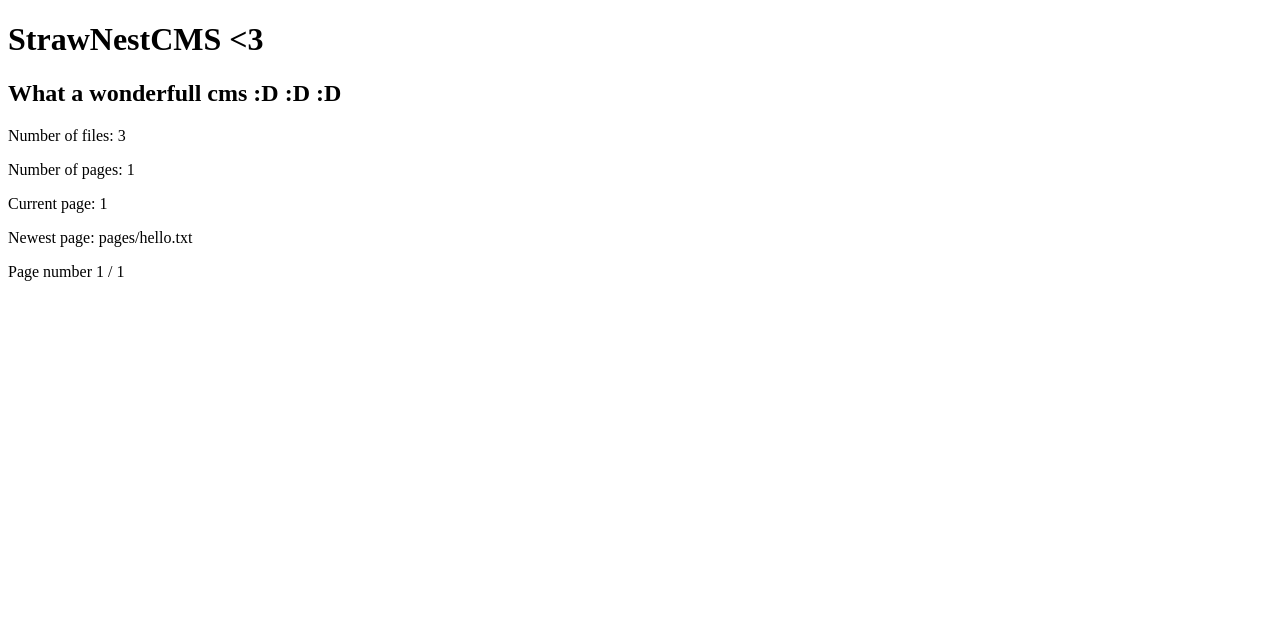
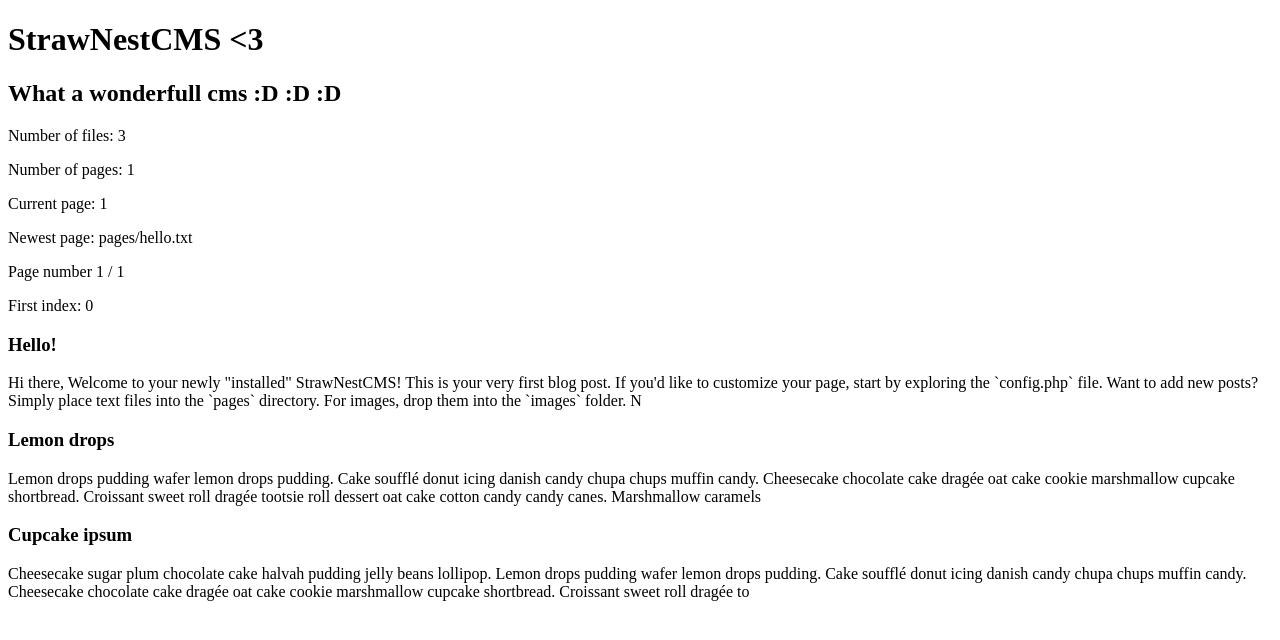
Before and after one commit to strawfervor/StrawNestCMS, a PHP site: page / in a window 1280 px wide. Shown: the top 640 px of the page. Run offline with PHP 8.4, Linux system fonts and the light colour scheme.

Commit message:
done entry preview

```diff
--- a/index.php
+++ b/index.php
@@ -77,10 +77,38 @@
     }
 
     function main_contents_preview($preview_len, $items) {
+        $first_index = ($_SESSION['page'] - 1) * $items;
         echo "
             <p>Page number {$_SESSION['page']} / {$_SESSION['num_of_pages']}</p>
+            <p>First index: {$first_index}</p>
         ";
+        if ($first_index <= count($_SESSION['pages_array'])) {
+            for ($i = $first_index; $i < $first_index + 5; $i++) {
+                if (!empty($_SESSION['pages_array'][$i])) {
+                    entry_preview($preview_len, $i);
+                }
+            }
+        }
 
+    }
+
+    //function is generating single entry preview for main page
+    function entry_preview($preview_len, $entry_index) {
+        $page_file = fopen($_SESSION['pages_array'][$entry_index], "r");
+        $preview_string = "";
+        $preview_body = "";
+        $letters_count = 0;
+        while(!feof($page_file)) {
+            $page_line = fgets($page_file);
+            if (match_config_line($page_line, "=title:")) {
+                $preview_string .= "<h3>" . substr($page_line, 7) . "</h3>";
+            } elseif ($letters_count <= $preview_len) {
+                $preview_body .= $page_line;
+                $letters_count += strlen($page_line) ;
+            }
+        }
+        $preview_string .= substr($preview_body, 0, $preview_len);
+        echo $preview_string;
     }
 ?>
 
--- a/pages/hello.txt
+++ b/pages/hello.txt
@@ -1,4 +1,4 @@
-title: Hello!
+=title: Hello!
 
 Hi there,
 Welcome to your newly "installed" StrawNestCMS!
--- a/pages/lemon_drops.txt
+++ b/pages/lemon_drops.txt
@@ -1,4 +1,4 @@
-title: Lemon drops
+=title: Lemon drops
 
 Lemon drops pudding wafer lemon drops pudding. Cake soufflé donut icing danish candy chupa chups muffin candy. Cheesecake chocolate cake dragée oat cake cookie marshmallow cupcake shortbread. Croissant sweet roll dragée tootsie roll dessert oat cake cotton candy candy canes. Marshmallow caramels jelly dessert marshmallow chupa chups bonbon cupcake. Chocolate bar liquorice dessert sugar plum sesame snaps bear claw chupa chups. Jelly ice cream carrot cake liquorice caramels sweet icing jelly beans.
 
--- a/pages/lorem.txt
+++ b/pages/lorem.txt
@@ -1,4 +1,4 @@
-title: Cupcake ipsum
+=title: Cupcake ipsum
 
 Cheesecake sugar plum chocolate cake halvah pudding jelly beans lollipop. Lemon drops pudding wafer lemon drops pudding. Cake soufflé donut icing danish candy chupa chups muffin candy. Cheesecake chocolate cake dragée oat cake cookie marshmallow cupcake shortbread. Croissant sweet roll dragée tootsie roll dessert oat cake cotton candy candy canes. Marshmallow caramels jelly dessert marshmallow chupa chups bonbon cupcake. Chocolate bar liquorice dessert sugar plum sesame snaps bear claw chupa chups. Jelly ice cream carrot cake liquorice caramels sweet icing jelly beans.
 
```
